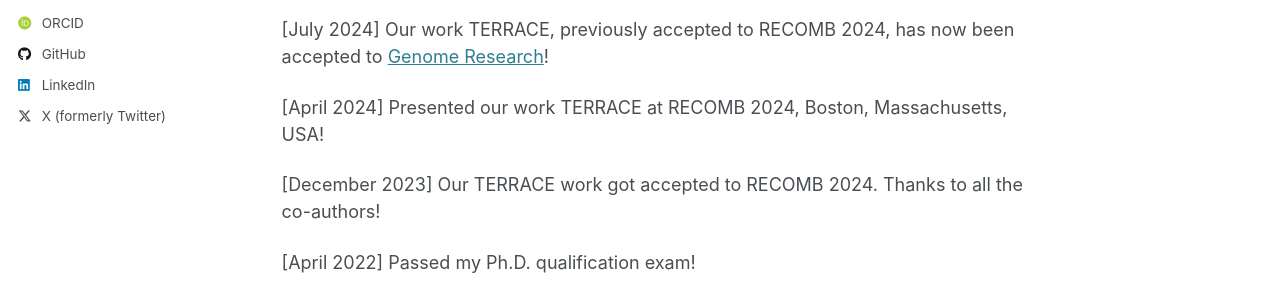
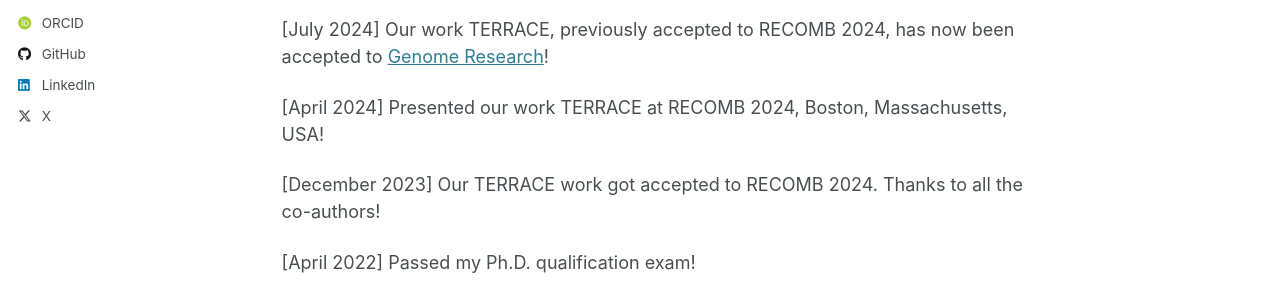
Before and after one commit to TasfiaZahin/TasfiaZahin.github.io, a Jekyll site: the page built from _pages/about.md, in a window 1280 px wide. Shown: the part 503-803 px from the top of the page. Built offline with Jekyll 4.4.1, drawn with Linux system fonts in a browser that asks for light colours; some web fonts are replaced.

Commit message:
twitter sidebar edited in /include/author-profile and /include/social-share

```diff
--- a/_includes/author-profile.html
+++ b/_includes/author-profile.html
@@ -136,7 +136,7 @@
         <li><a href="https://{{ author.tumblr }}.tumblr.com"><i class="fab fa-fw fa-tumblr icon-pad-right" aria-hidden="true"></i>Tumblr</a></li>
       {% endif %}
       {% if author.twitter %}
-        <li><a href="https://twitter.com/{{ author.twitter }}"><i class="fab fa-fw fa-x-twitter icon-pad-right" aria-hidden="true"></i>X (formerly Twitter)</a></li>
+        <li><a href="https://twitter.com/{{ author.twitter }}"><i class="fab fa-fw fa-x-twitter icon-pad-right" aria-hidden="true"></i>X </a></li>
       {% endif %}
       {% if author.vine %}
         <li><a href="https://vine.co/u/{{ author.vine }}"><i class="fab fa-fw fa-vine icon-pad-right" aria-hidden="true"></i>Vine</a></li>
--- a/_includes/social-share.html
+++ b/_includes/social-share.html
@@ -11,5 +11,5 @@
 
   <a href="https://www.linkedin.com/shareArticle?mini=true&url={{ base_path }}{{ page.url }}" class="btn btn--linkedin" title="{{ site.data.ui-text[site.locale].share_on_label | default: 'Share on' }} LinkedIn"><i class="fab fa-linkedin" aria-hidden="true"></i><span> LinkedIn</span></a>
 
-  <a href="https://x.com/intent/post?text={{ base_path }}{{ page.url }}" class="btn btn--x" title="{{ site.data.ui-text[site.locale].share_on_label | default: 'Share on' }} X"><i class="fab fa-x-twitter" aria-hidden="true"></i><span> X </span></a>
+  <a href="https://x.com/intent/post?text={{ base_path }}{{ page.url }}" class="btn btn--x" title="{{ site.data.ui-text[site.locale].share_on_label | default: 'Share on' }} X"><i class="fab fa-x-twitter" aria-hidden="true"></i><span> X</span></a>
 </section>
```
